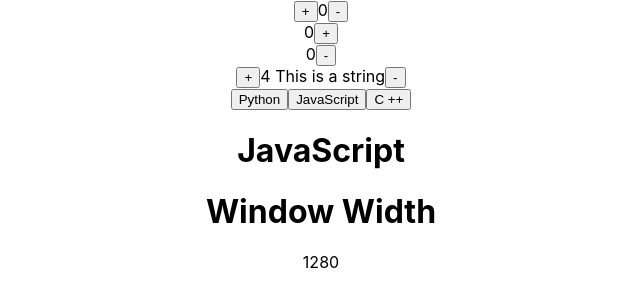
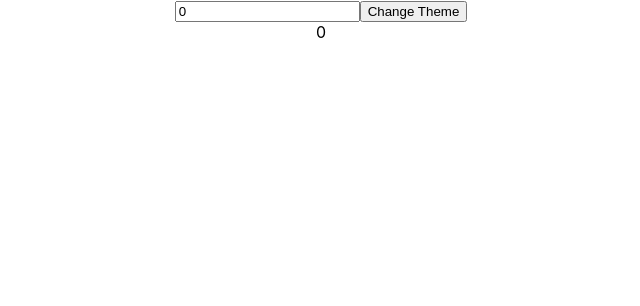
Before and after one commit to SaM-0777/react-hooks, a React (Create React App) app: page / in a window 1280 px wide. Shown: the top 306 px of the page, without its empty margins (319-959 px from the left). Built offline with nearby package versions, Linux system fonts and the light colour scheme.

Commit message:
useEffect Hook

```diff
--- a/src/App.js
+++ b/src/App.js
@@ -1,13 +1,14 @@
 /*import logo from './logo.svg';*/
 import './App.css';
 
-import { UseEffectHook, UseStateHook } from './Components';
+import { UseEffectHook, UseStateHook, UseMemoHook } from './Components';
 
 function App() {
   return (
     <div className="App">
-      <UseStateHook />
-      <UseEffectHook />
+      {/*<UseStateHook />
+      <UseEffectHook />*/}
+      <UseMemoHook />
     </div>
   );
 }
--- a/src/Components/index.js
+++ b/src/Components/index.js
@@ -1,6 +1,6 @@
 import UseStateHook from "./UseStateHook/UseStateHook";
 import UseEffectHook from "./UseEffectHook/UseEffectHook";
-import useMemoHook from "./useMemoHook/useMemoHook";
+import UseMemoHook from "./UseMemoHook/UseMemoHook";
 import useContextHook from "./useContextHook/useContextHook";
 import useRefHook from "./useRefHook/useRefHook";
 import useReducerHook from "./useReducerHook/useReducerHook";
@@ -23,7 +23,7 @@
 export  {
     UseStateHook,
     UseEffectHook,
-    useMemoHook,
+    UseMemoHook,
     useRefHook,
     useReducerHook,
     useContextHook
--- a/src/Components/useMemoHook/useMemoHook.jsx
+++ b/src/Components/useMemoHook/useMemoHook.jsx
@@ -1,13 +1,76 @@
-import React from 'react'
+import React, { useState, useMemo, useEffect } from 'react';
 
 
-const useMemoHook = () => {
+/*
+when a state is updated, React re-renders the whole component which means the entire function runs each time
+
+useMemo hook is essentially an idea of caching a value so it don't have to re-compute it every single time.
+useMemo takes a callback function as an argument and that callback function return the slowFunction
+useMemo also takes a second param called dependencies array which is list of value if gets change then it's going to
+run the callback function
+
+Note :
+useMemo also gives a CPU and Memory overhead
+
+Use Cases of useMemo :
+1. To cache slow function : Whenever the input changes the function returns value accordingly,
+                            and useMemo only runs the slow function when it needs to be run and
+                            in this case everytime the input changes.
+2. Referential Equality : Whenever you want to make sure that reference of an object is exactly
+                          the same as it was the last time.
+                          useMemo only update whenever the actual content of the object changes.
+
+*/
+
+
+const UseMemoHook = () => {
+  const [num, setNum] = useState(0);
+  const [dark, setDark] = useState(false);
+
+  /*
+    Example of caching a slow function
+  */
+  const doubleNumber = useMemo(() => {
+    return slowFunction(num);
+  }, [num]);
+
+  /*
+    Example of referential Equality
+  */
+  const themeStyle = useMemo(() => {
+    return {
+      backgroundColor: dark ? "black" : "white",
+      color: dark ? "white" : "black",
+    }
+  }, [dark]);
+
+  useEffect(() => {
+    console.log("Theme Changed");
+  }, [themeStyle]);
+
   return (
     <div>
-
+      <input
+        type="number"
+        name=""
+        id=""
+        value={num}
+        onChange={(e) => setNum(parseInt(e.target.value))}
+      />
+      <button onClick={() => setDark((prevDark) => !prevDark)}>
+        Change Theme
+      </button>
+      <div style={themeStyle}>{doubleNumber}</div>
     </div>
-  )
+  );
 }
 
 
-export default useMemoHook
+const slowFunction = (num) => {
+  console.log('Calling slow function')
+  for (let i = 0; i <= 1000000000; i++) { }
+  return num * 2
+}
+
+
+export default UseMemoHook;
```
Also changed, not shown: src/Components/UseStateHook/UseStateHook.jsx (+5 -5 lines), src/Components/useEffectHook/useEffectHook.jsx (+8 -6 lines).
